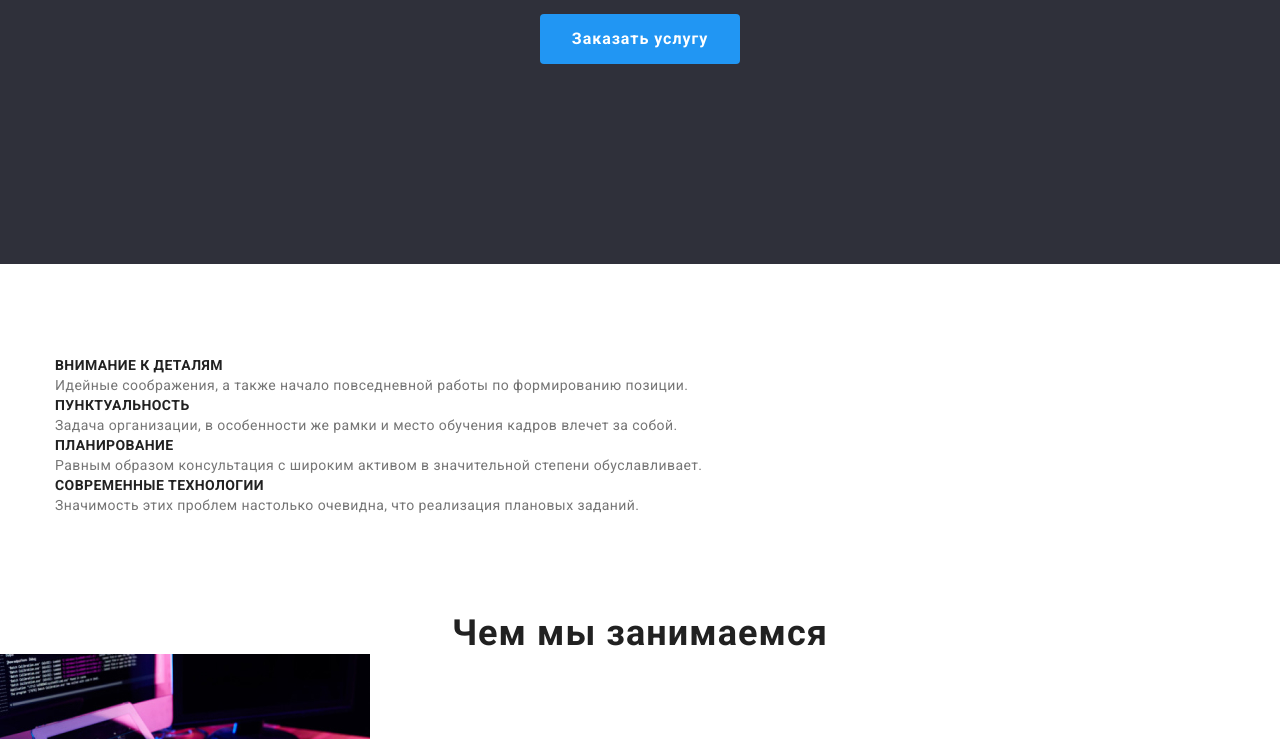
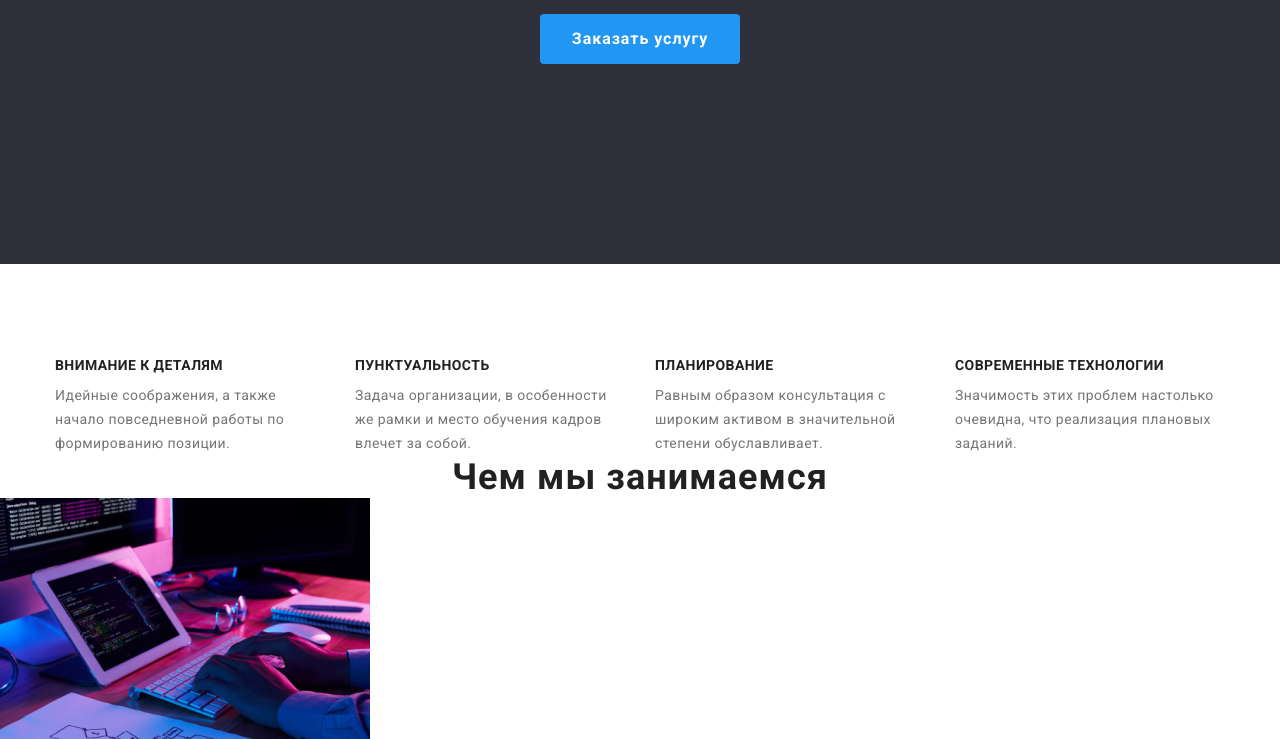
Before and after one commit to jokerav/goit-markup-hw-03, a plain HTML site: page index.html in a window 1280 px wide. Shown: the part 361-1100 px from the top of the page. Drawn offline with nearby package versions, Linux system fonts and the light colour scheme.

Commit message:
0.3.2
Сделал особенности

```diff
--- a/css/style.css
+++ b/css/style.css
@@ -23,11 +23,13 @@ h2,
 h3,
 h4,
 h5,
-h6 {
+h6,
+body {
   margin: 0;
 }
 
-ul {
+ul,
+li {
   margin: 0;
   padding: 0;
 }
@@ -66,9 +68,9 @@ body {
 /* вспомогательній контейнер */
 .container {
   width: 1200px;
+  margin: 0 auto;
   padding-left: 15px;
   padding-right: 15px;
-  margin: 0 auto;
 }
 /* Заголовки */
 h1,
@@ -194,8 +196,17 @@ h5 {
   background-color: var(--hero-btn-hover);
 }
 /* секция feachers */
-.feachers-container {
+/* .feachers-container {
   display: flex;
+} */
+.feachers-list {
+  display: flex;
+  flex-wrap: wrap;
+  margin-left: -30px;
+}
+.feachers-item {
+  flex-basis: calc(100% / 4 - 30px);
+  margin-left: 30px;
 }
 .feachers-title {
   font-size: 14px;
@@ -203,7 +214,9 @@ h5 {
   font-weight: bold;
   letter-spacing: 0.03em;
   text-transform: uppercase;
+  padding-bottom: 10px;
 }
+
 .feachers-text {
   font-size: 14px;
   line-height: 1.71;
--- a/index.html
+++ b/index.html
@@ -47,33 +47,33 @@
     <!--секция особенности-->
 
     <section class="feachers section">
-      <div class="container feachers-container">
+      <div class="container">
         <h2 hidden>Невидимый заголовок секции</h2>
-        <ul class="list">
-          <li>
+        <ul class="feachers-list list">
+          <li class="feachers-item">
             <h3 class="feachers-title">Внимание к деталям</h3>
             <p class="feachers-text">Идейные соображения, а также начало повседневной работы по формированию позиции.
             </p>
           </li>
-          <li>
+          <li class="feachers-item">
             <h3 class="feachers-title">Пунктуальность</h3>
             <p class="feachers-text">
               Задача организации, в особенности же рамки и место обучения кадров влечет за собой.
             </p>
           </li>
-          <li>
+          <li class="feachers-item">
             <h3 class="feachers-title">Планирование</h3>
             <p class="feachers-text">
               Равным образом консультация с широким активом в значительной степени обуславливает.
             </p>
           </li>
-          <li>
+          <li class="feachers-item">
             <h3 class="feachers-title">Современные технологии</h3>
             <p class="feachers-text">Значимость этих проблем настолько очевидна, что реализация плановых заданий.</p>
           </li>
         </ul>
       </div>
-    </section>
+      <!-- </section> -->
       <!--секция чем занимаемся-->
       <section class="what-are-we-doing">
         <h2 class="what-are-we-doing-title">Чем мы занимаемся</h2>
```
Lines whose indentation alone changed are shown as unchanged.
